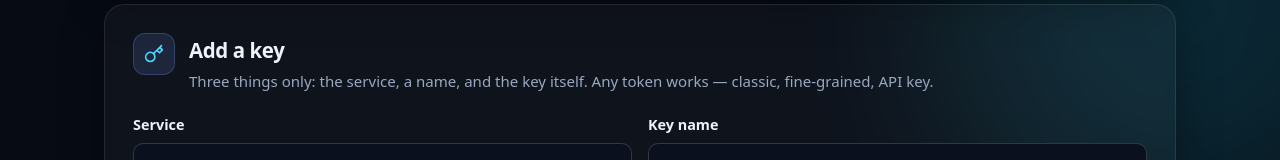
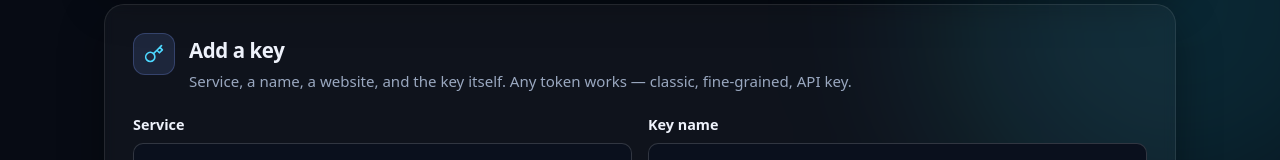
Before and after one commit to 0xSatwik/cf-d1-vault, a website: page public/index.html in a window 1280 px wide. Shown: the part 754-914 px from the top of the page. Drawn offline with Linux system fonts and the light colour scheme.

Commit message:
Fix Add-a-key copy: four fields, not three

```diff
--- a/public/index.html
+++ b/public/index.html
@@ -89,7 +89,7 @@
           <span class="icon" aria-hidden="true">
             <svg viewBox="0 0 24 24" width="20" height="20" fill="none" stroke="currentColor" stroke-width="2" stroke-linecap="round" stroke-linejoin="round"><path d="M21 2l-2 2m-7.61 7.61a5.5 5.5 0 1 1-7.778 7.778 5.5 5.5 0 0 1 7.777-7.777zm0 0L15.5 7.5m0 0l3 3L22 7l-3-3m-3.5 3.5L19 4"/></svg>
           </span>
-          <div><h2 id="key-title">Add a key</h2><p>Three things only: the service, a name, and the key itself. Any token works — classic, fine-grained, API key.</p></div>
+          <div><h2 id="key-title">Add a key</h2><p>Service, a name, a website, and the key itself. Any token works — classic, fine-grained, API key.</p></div>
         </div>
         <form id="key-form" autocomplete="off">
           <div class="grid"><label>Service<input id="key-service" list="services-list" required pattern="[A-Za-z0-9_\-]{1,80}" maxlength="80" placeholder="github" autocapitalize="none" spellcheck="false"></label><label>Key name<input id="key-label" required pattern="[A-Za-z0-9_\-]{1,80}" maxlength="80" placeholder="work"></label></div>
```
